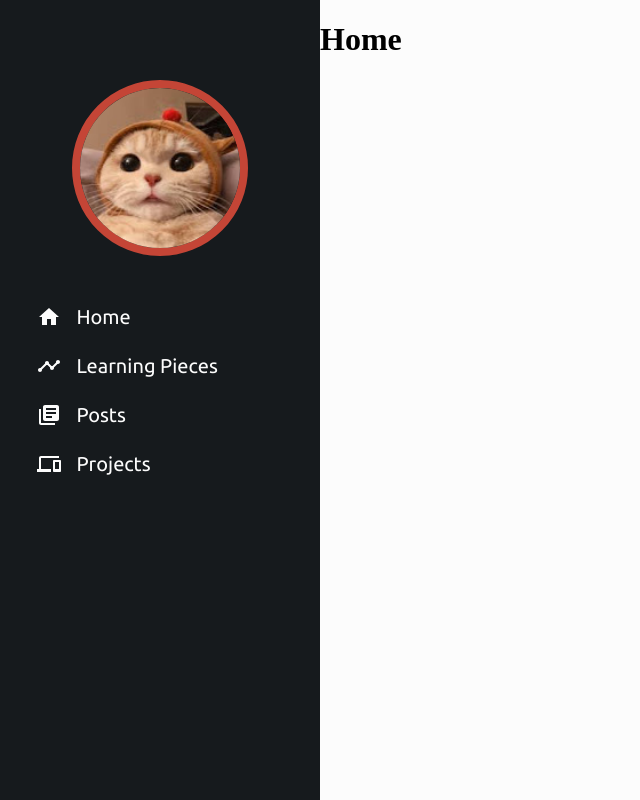
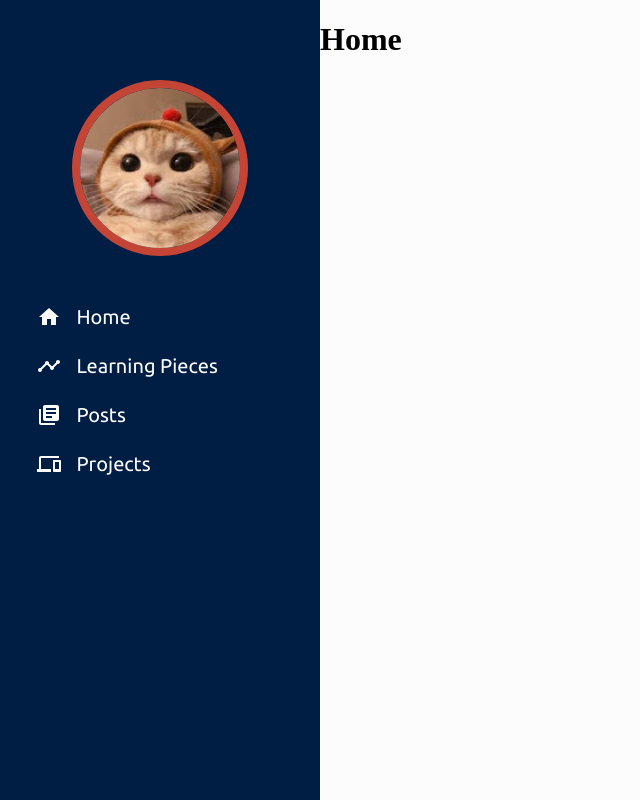
Before and after one commit to TonyLee-838/my-post-frontend, a React (Create React App) app: page / in a window 1280 px wide. Shown: the whole page, without its empty margins (0-640 px from the left). Built offline with nearby package versions, Linux system fonts and the light colour scheme; a web font is replaced by a local one.

Commit message:
change styles in CategoryList component.

```diff
--- a/src/api/posts.js
+++ b/src/api/posts.js
@@ -4,7 +4,6 @@ const API_ENDPOINT = "/posts";
 
 export const getPosts = async () => {
   const posts = await http.get(API_ENDPOINT);
-  console.log(posts.data);
   return posts.data;
 };
 
--- a/src/components/CategoryItem.jsx
+++ b/src/components/CategoryItem.jsx
@@ -10,12 +10,12 @@ const CategoryItem = ({ category, isSelected, onSelect }) => {
     <div
       className={classes.container}
       style={{
-        color: category.color,
-        backgroundColor: isSelected ? colors.blue : "",
+        color: isSelected ? colors.lightBlue : "",
+        fontWeight: isSelected ? "bold" : "",
       }}
       key={category.id}
     >
-      <label onClick={() => onSelect(category)}>{"#" + category.name}</label>
+      <label onClick={() => onSelect(category)}>{category.name}</label>
     </div>
   );
 };
@@ -24,16 +24,18 @@ const useStyle = createUseStyles({
   container: {
     borderRadius: "15px",
     fontFamily: fontFamilies.round,
-    fontSize: "1.3rem",
-    padding: "15px 8px 15px 8px",
-    textAlign: "center",
-    transition: "background-color 0.1s ease 0s",
+    fontSize: "1.15rem",
+    padding: "10px 8px 10px 8px",
     width: "135px",
+    color: colors.dark,
 
+    "& *": {
+      transition: "all 0.1s ease 0s",
+      cursor: "pointer",
+    },
     "&:hover": {
-      backgroundColor: colors.blue,
       "& *": {
-        cursor: "pointer",
+        color: colors.lightBlue,
       },
     },
   },
--- a/src/components/CategoryList.jsx
+++ b/src/components/CategoryList.jsx
@@ -8,6 +8,7 @@ import fontFamilies from "../config/fontFamily";
 
 const CategoryList = ({ categories, onSelect, selectedId }) => {
   const classes = useStyle();
+
   return (
     <div className={classes.container}>
       <h3 className={classes.heading}>Categories</h3>
@@ -30,13 +31,13 @@ const CategoryList = ({ categories, onSelect, selectedId }) => {
 
 const useStyle = createUseStyles({
   container: {
-    width: "15%",
+    width: "13%",
+    padding: "80px 60px 20px 20px",
   },
   heading: {
     color: colors.black,
     fontFamily: fontFamilies.headline,
-    fontSize: "1.5rem",
-    textAlign: "center",
+    fontSize: "1.8rem",
     margin: 0,
     marginBottom: "10px",
   },
--- a/src/components/PostCard.jsx
+++ b/src/components/PostCard.jsx
@@ -10,7 +10,6 @@ import TimeItem from "./TimeItem";
 //   "description! description! description! description! description! description! description! description! description! description! description! description! description! description! description! description! description! description! description! description! description! description! description! description! ";
 
 function PostCard({ post, category, onIconClick }) {
-  console.log(post);
   const { id, title, timeUpdated, description } = post;
 
   const classes = useStyle();
@@ -53,7 +52,7 @@ const useStyle = createUseStyles({
     "& *": {
       padding: "3px",
       borderRadius: "10px",
-      backgroundColor: colors.blue,
+      backgroundColor: colors.dark,
       cursor: "pointer",
     },
   },
@@ -64,10 +63,10 @@ const useStyle = createUseStyles({
   },
   description: {
     color: colors.dark,
-    fontSize: "1.35rem",
+    fontSize: "1.15rem",
     fontFamily: fontFamilies.text,
     wordWrap: "break-word",
-    marginBottom: "1%",
+    margin: "50px 0 30px 0",
   },
   postDetails: {
     textAlign: "right",
--- a/src/components/PostContent.jsx
+++ b/src/components/PostContent.jsx
@@ -36,7 +36,6 @@ const useStyles = createUseStyles({
     padding: "3%",
     flex: 1,
     backgroundColor: colors.white,
-    boxShadow: "-3px -2px 7px 1px" + colors.black,
   },
   title: {
     fontWeight: 850,
--- a/src/components/ScrollUpButton.jsx
+++ /dev/null
@@ -1,54 +0,0 @@
-import React, { useState } from "react";
-import { createUseStyles } from "react-jss";
-import Icon from "../common/Icon";
-import colors from "../config/color";
-
-const ScrollUpButton = () => {
-  const [coordinateY, setCoordinateY] = useState(0);
-
-  const classes = useStyle();
-
-  window.onscroll = () => {
-    setCoordinateY(window.scrollY);
-  };
-
-  const handleScrollUp = () => {
-    window.scrollTo({ top: 1 });
-  };
-  return (
-    <>
-      {coordinateY > 100 && (
-        <div className={classes.container} onClick={handleScrollUp}>
-          <Icon name="MdArrowUpward" styles={classes.icon} />
-        </div>
-      )}
-    </>
-  );
-};
-
-const useStyle = createUseStyles({
-  container: {
-    position: "fixed",
-    bottom: "35px",
-    right: "35px",
-    display: "flex",
-    justifyContent: "center",
-    alignItems: "center",
-    width: "70px",
-    height: "70px",
-    borderRadius: "50%",
-    backgroundColor: colors.blue,
-    opacity: "0.8",
-    cursor: "pointer",
-    transition: "all 0.2s ease",
-    "&:hover": {
-      opacity: 1,
-    },
-  },
-  icon: {
-    color: colors.white,
-    fontSize: "2rem",
-  },
-});
-
-export default ScrollUpButton;
--- a/src/components/SideBar.jsx
+++ b/src/components/SideBar.jsx
@@ -34,7 +34,7 @@ const useStyle = createUseStyles({
     width: "30%",
   },
   container: {
-    backgroundColor: colors.dark,
+    backgroundColor: colors.darkBlue,
   },
 
   "@media (min-width:688px)": {
--- a/src/config/color.js
+++ b/src/config/color.js
@@ -2,9 +2,10 @@ const colors = {
   white: "#fcfcfc",
   light: "#e9e9e9",
   medium: "#65788a",
-  dark: "#161a1d",
+  dark: "#31383e",
   lightBlue: "#0584fd",
-  blue: "#283d3b",
+  blue: "#134b77",
+  darkBlue: "#001d43",
   primary: "#197278",
   secondary: "#c44536",
   yellow: "#f9a828",
```
